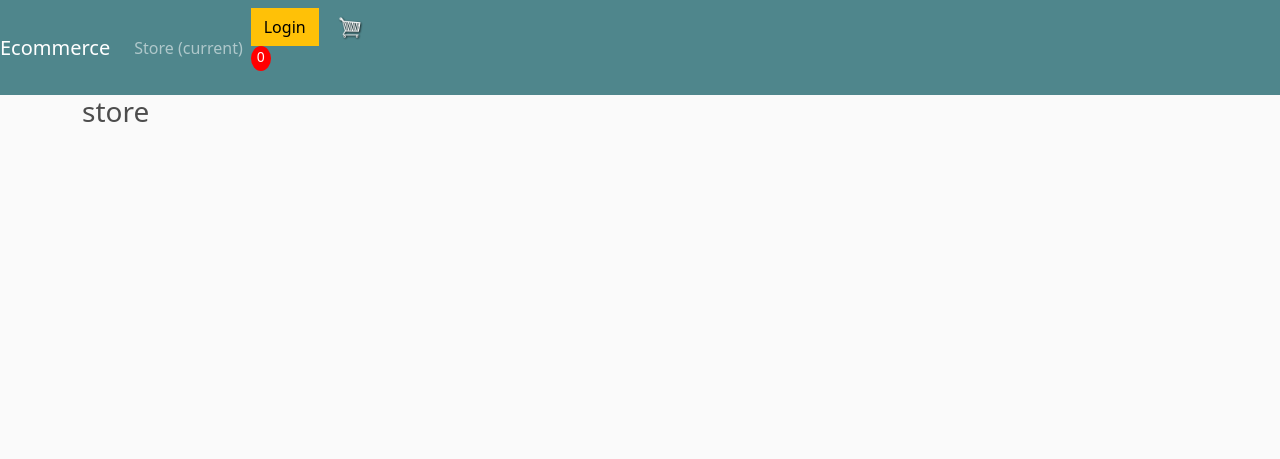
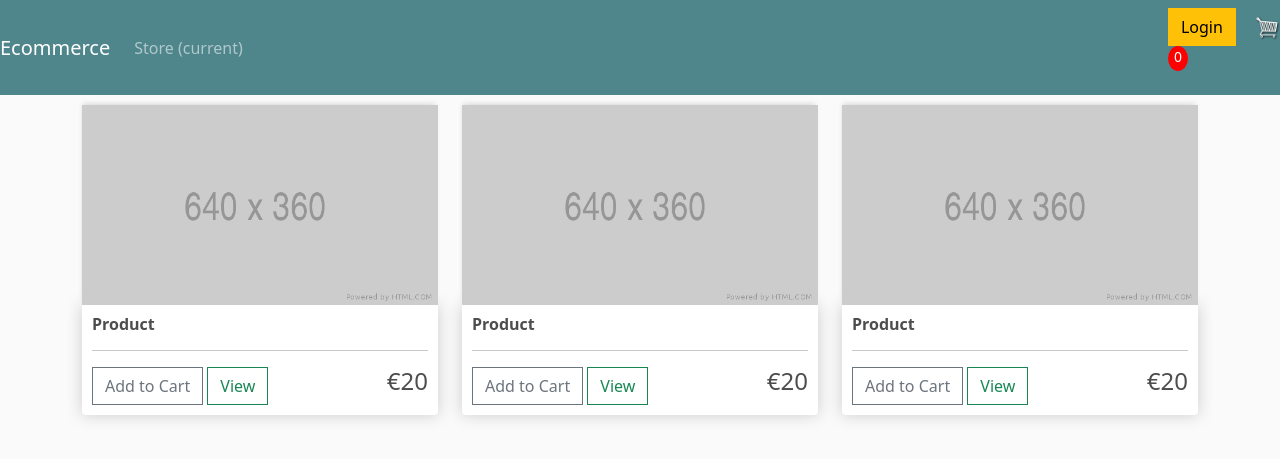
Before and after one commit to Mustafanaji0413/ecommerce, a Django app: page / in a window 1280 px wide. Shown: the top 459 px of the page. Run offline with Django 3.2, Linux system fonts and the light colour scheme.

Commit message:
style product page

```diff
--- a/templates/main.html
+++ b/templates/main.html
@@ -31,7 +31,7 @@
                 </li>
             </ul>
 
-            <div class="form-inline my-2 my-lg-0">
+            <div class="form-inline my-2 my-lg-0 ms-auto" >
                 <a href="#" class="btn btn-warning">Login</a>
 
                 <a href="{% url 'cart' %}">
--- a/templates/store.html
+++ b/templates/store.html
@@ -1,5 +1,42 @@
 {% extends 'main.html' %}
 {% load static %}
 {% block content %}
-    <h3>store</h3>
+    <div class="row">
+        <div class="col-lg-4">
+            <img class="thumbnail" src="{% static 'media/placeholder.png' %}">
+            <div class="box-element product">
+                <h6><strong>Product</strong></h6>
+                <hr>
+                <button class="btn btn-outline-secondary add-btn"> Add to Cart</button>
+                <a class="btn btn-outline-success" href="#"> View</a>
+                <h4 style="display: inline-block; float: right">€20</h4>
+            </div>
+        </div>
+
+        <div class="col-lg-4">
+            <img class="thumbnail" src="{% static 'media/placeholder.png' %}">
+            <div class="box-element product">
+                <h6><strong>Product</strong></h6>
+                <hr>
+                <button class="btn btn-outline-secondary add-btn"> Add to Cart</button>
+                <a class="btn btn-outline-success" href="#"> View</a>
+                <h4 style="display: inline-block; float: right">€20</h4>
+            </div>
+
+        </div>
+
+        <div class="col-lg-4">
+            <img class="thumbnail" src="{% static 'media/placeholder.png' %}">
+            <div class="box-element product">
+                <h6><strong>Product</strong></h6>
+                <hr>
+                <button class="btn btn-outline-secondary add-btn"> Add to Cart</button>
+                <a class="btn btn-outline-success" href="#"> View</a>
+                <h4 style="display: inline-block; float: right">€20</h4>
+            </div>
+
+        </div>
+
+
+    </div>
 {% endblock content %}
```
Also changed, not shown: static/media/placeholder.png (added).
